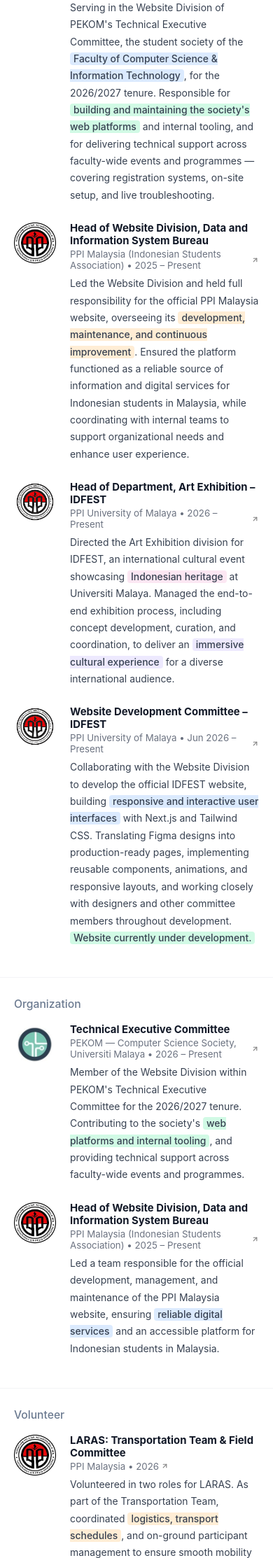
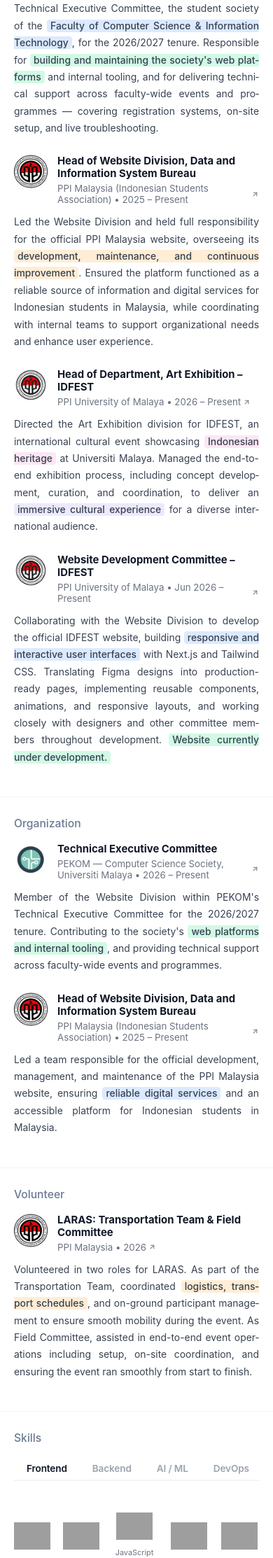
Before and after one commit to rafiarsya07/rafiarsya.com, a PHP site: page / in a window 390 px wide. Shown: the part 2228-4454 px from the top of the page at 70% size. Run offline with PHP 8.4, Linux system fonts and the light colour scheme; some libraries are stand-ins or nearby versions; grey boxes are pictures that could not be loaded.

Commit message:
checkpoint before redesign

```diff
--- a/css/site-polish.css
+++ b/css/site-polish.css
@@ -288,3 +288,110 @@ body.rf-lb-open { overflow: hidden; }
 @media (prefers-reduced-motion: reduce) {
   .rf-shot::after, .rf-file { transition: none !important; }
 }
+
+/* ============================================================
+   5. INDEX — ENTRY LAYOUT + MOBILE PROSE
+   Added Aug 2026. Scoped to .home-main so resume / course /
+   project pages keep the layout they already had.
+   ============================================================ */
+
+/* ---- 5a. Logo above the paragraph --------------------------
+
+   Before: the logo sat in a 60px column running the full height
+   of the entry, so every paragraph was locked into a narrow
+   right-hand column — worst on phones, where it left roughly
+   half the screen unusable.
+
+   Now the entry is a three-row grid:
+     row 1  logo | title
+     row 2       | organisation • dates
+     row 3  paragraph, full width from the left margin
+
+   The wrapper <div> around title/sub/desc is dissolved with
+   display:contents so those three become grid items of
+   .entry-item itself. No HTML change needed, which means the
+   inline onerror monogram fallback on each logo still works.
+   ------------------------------------------------------------ */
+
+.home-main .entry-item {
+  grid-template-columns: 60px minmax(0, 1fr);
+  grid-template-rows: auto auto auto;
+  column-gap: 20px;
+  row-gap: 2px;
+  align-items: start;
+}
+
+.home-main .entry-item > div:not(.entry-logo):not(.entry-logo-text) {
+  display: contents;
+}
+
+.home-main .entry-item > .entry-logo,
+.home-main .entry-item > .entry-logo-text {
+  grid-column: 1;
+  grid-row: 1 / span 2;
+  align-self: start;
+}
+
+.home-main .entry-item .entry-title {
+  grid-column: 2;
+  grid-row: 1;
+  align-self: start;
+}
+
+.home-main .entry-item .entry-sub {
+  grid-column: 2;
+  grid-row: 2;
+  align-self: start;
+  margin-bottom: 0;
+}
+
+.home-main .entry-item .entry-desc {
+  grid-column: 1 / -1;
+  grid-row: 3;
+  margin-top: 12px;
+}
+
+/* ---- 5b. Justified prose stays justified on phones ----------
+
+   styles.css drops the home bio to ragged-right below 900px and
+   site-polish did the same for entry paragraphs below 560px.
+   Both are reverted here for the index page only: the bio and
+   the entry paragraphs keep the flush left-and-right edge they
+   have on desktop.
+
+   hyphens:auto carries the weight — without it a justified
+   paragraph in a phone-width column opens rivers of white space.
+   The last line is never stretched.
+   ------------------------------------------------------------ */
+
+@media (max-width: 900px) {
+  .home-bio-text,
+  .home-bio-text2,
+  .home-bio-text3,
+  .home-main .entry-desc {
+    text-align: justify;
+    text-justify: inter-word;
+    text-align-last: left;
+    -webkit-hyphens: auto;
+    -ms-hyphens: auto;
+    hyphens: auto;
+    hyphenate-limit-chars: 7 3 3;
+    word-break: normal;
+    overflow-wrap: break-word;
+  }
+
+  /* Slightly smaller logo so the title beside it has room to
+     breathe on a 390px screen. */
+  .home-main .entry-item {
+    grid-template-columns: 48px minmax(0, 1fr);
+    column-gap: 14px;
+  }
+
+  .home-main .entry-logo,
+  .home-main .entry-logo-text {
+    width: 48px;
+    height: 48px;
+  }
+
+  .home-main .entry-item .entry-desc { margin-top: 10px; }
+}
--- a/index.html
+++ b/index.html
@@ -779,30 +779,32 @@ mark.hl-purple { background: #ede9fe; }
 <div class="skill-icon-item"><img alt="HTML5" decoding="async" loading="lazy" src="https://cdn.jsdelivr.net/gh/devicons/devicon/icons/html5/html5-original.svg"/><span class="skill-icon-label">HTML5</span></div>
 <div class="skill-icon-item"><img alt="CSS3" decoding="async" loading="lazy" src="https://cdn.jsdelivr.net/gh/devicons/devicon/icons/css3/css3-original.svg"/><span class="skill-icon-label">CSS3</span></div>
 <div class="skill-icon-item"><img alt="JavaScript" decoding="async" loading="lazy" src="https://cdn.jsdelivr.net/gh/devicons/devicon/icons/javascript/javascript-original.svg"/><span class="skill-icon-label">JavaScript (ES6+)</span></div>
-<div class="skill-icon-item"><img alt="TypeScript" decoding="async" loading="lazy" src="https://upload.wikimedia.org/wikipedia/commons/thumb/4/4c/Typescript_logo_2020.svg/960px-Typescript_logo_2020.svg.png"/><span class="skill-icon-label">TypeScript</span></div>
+<div class="skill-icon-item"><img alt="TypeScript" decoding="async" loading="lazy" src="https://cdn.jsdelivr.net/gh/devicons/devicon/icons/typescript/typescript-original.svg"/><span class="skill-icon-label">TypeScript</span></div>
 <div class="skill-icon-item"><img alt="React" decoding="async" loading="lazy" src="https://cdn.jsdelivr.net/gh/devicons/devicon/icons/react/react-original.svg"/><span class="skill-icon-label">React</span></div>
-<div class="skill-icon-item"><img alt="Next.js" decoding="async" loading="lazy" src="https://cdn.worldvectorlogo.com/logos/next-js.svg"/><span class="skill-icon-label">Next.js</span></div>
-<div class="skill-icon-item"><img alt="Tailwind CSS" decoding="async" loading="lazy" src="https://upload.wikimedia.org/wikipedia/commons/thumb/d/d5/Tailwind_CSS_Logo.svg/960px-Tailwind_CSS_Logo.svg.png"/><span class="skill-icon-label">Tailwind CSS</span></div>
+<div class="skill-icon-item"><img alt="Next.js" decoding="async" loading="lazy" src="https://cdn.jsdelivr.net/gh/devicons/devicon/icons/nextjs/nextjs-original.svg"/><span class="skill-icon-label">Next.js</span></div>
+<div class="skill-icon-item"><img alt="Tailwind CSS" decoding="async" loading="lazy" src="https://cdn.jsdelivr.net/gh/devicons/devicon/icons/tailwindcss/tailwindcss-original.svg"/><span class="skill-icon-label">Tailwind CSS</span></div>
 <div class="skill-icon-item"><img alt="Vite" decoding="async" loading="lazy" src="https://cdn.jsdelivr.net/gh/devicons/devicon/icons/vitejs/vitejs-original.svg"/><span class="skill-icon-label">Vite</span></div>
-<div class="skill-icon-item"><img alt="TanStack React Query" decoding="async" loading="lazy" src="https://media.theirstack.com/technology/logo/react-query/logo.png"/><span class="skill-icon-label">TanStack React Query</span></div>
+<div class="skill-icon-item"><img alt="TanStack React Query" decoding="async" loading="lazy" src="https://cdn.simpleicons.org/reactquery"/><span class="skill-icon-label">TanStack React Query</span></div>
+<div class="skill-icon-item"><img alt="Zustand" decoding="async" loading="lazy" src="https://cdn.jsdelivr.net/gh/devicons/devicon/icons/zustand/zustand-original.svg"/><span class="skill-icon-label">Zustand</span></div>
 </div>
 </div>
 <!-- Backend -->
 <div class="skill-tab-panel" data-panel="backend">
 <div class="skill-icons-grid">
 <div class="skill-icon-item"><img alt="Python" decoding="async" loading="lazy" src="https://cdn.jsdelivr.net/gh/devicons/devicon/icons/python/python-original.svg"/><span class="skill-icon-label">Python</span></div>
-<div class="skill-icon-item"><img alt="Express.js" decoding="async" loading="lazy" src="https://redberries.ae/wp-content/uploads/2023/06/express-js.png"/><span class="skill-icon-label">Express.js</span></div>
+<div class="skill-icon-item"><img alt="Express.js" decoding="async" loading="lazy" src="https://cdn.jsdelivr.net/gh/devicons/devicon/icons/express/express-original.svg"/><span class="skill-icon-label">Express.js</span></div>
 <div class="skill-icon-item"><img alt="REST APIs" decoding="async" loading="lazy" src="https://img.icons8.com/nolan/1200/api-settings.jpg"/><span class="skill-icon-label">REST APIs</span></div>
 <div class="skill-icon-item"><img alt="Java" decoding="async" loading="lazy" src="https://cdn.jsdelivr.net/gh/devicons/devicon/icons/java/java-original.svg"/><span class="skill-icon-label">Java</span></div>
-<div class="skill-icon-item"><img alt="Node.js" decoding="async" loading="lazy" src="https://encrypted-tbn0.gstatic.com/images?q=tbn:ANd9GcTvXnQDVwDj8wqp_mgvACXgDgmVwqd6rfQODQ&amp;s"/><span class="skill-icon-label">Node.js</span></div>
+<div class="skill-icon-item"><img alt="Node.js" decoding="async" loading="lazy" src="https://cdn.jsdelivr.net/gh/devicons/devicon/icons/nodejs/nodejs-original.svg"/><span class="skill-icon-label">Node.js</span></div>
 <div class="skill-icon-item"><img alt="Socket.io" decoding="async" loading="lazy" src="https://upload.wikimedia.org/wikipedia/commons/9/96/Socket-io.svg"/><span class="skill-icon-label">Socket.IO</span></div>
 <div class="skill-icon-item"><img alt="Redis" decoding="async" loading="lazy" src="https://cdn.jsdelivr.net/gh/devicons/devicon/icons/redis/redis-original.svg"/><span class="skill-icon-label">Redis</span></div>
 <div class="skill-icon-item"><img alt="FastAPI" decoding="async" loading="lazy" src="https://cdn.jsdelivr.net/gh/devicons/devicon/icons/fastapi/fastapi-original.svg"/><span class="skill-icon-label">FastAPI</span></div>
-<div class="skill-icon-item"><img alt="Sequelize ORM" decoding="async" loading="lazy" src="https://encrypted-tbn0.gstatic.com/images?q=tbn:ANd9GcTbaa90od4jPrZxQ_Rbo721GYTiR3ESbwZinQ&amp;s"/><span class="skill-icon-label">Sequelize ORM</span></div>
-<div class="skill-icon-item"><img alt="PostgreSQL" decoding="async" loading="lazy" src="https://upload.wikimedia.org/wikipedia/commons/thumb/2/29/Postgresql_elephant.svg/1280px-Postgresql_elephant.svg.png"/><span class="skill-icon-label">PostgreSQL</span></div>
-<div class="skill-icon-item"><img alt="MySQL" decoding="async" loading="lazy" src="https://cdn-icons-png.flaticon.com/512/5968/5968313.png"/><span class="skill-icon-label">MySQL</span></div>
+<div class="skill-icon-item"><img alt="Sequelize ORM" decoding="async" loading="lazy" src="https://cdn.jsdelivr.net/gh/devicons/devicon/icons/sequelize/sequelize-original.svg"/><span class="skill-icon-label">Sequelize ORM</span></div>
+<div class="skill-icon-item"><img alt="PostgreSQL" decoding="async" loading="lazy" src="https://cdn.jsdelivr.net/gh/devicons/devicon/icons/postgresql/postgresql-original.svg"/><span class="skill-icon-label">PostgreSQL</span></div>
+<div class="skill-icon-item"><img alt="MySQL" decoding="async" loading="lazy" src="https://cdn.jsdelivr.net/gh/devicons/devicon/icons/mysql/mysql-original.svg"/><span class="skill-icon-label">MySQL</span></div>
 <div class="skill-icon-item"><img alt="JWT" decoding="async" loading="lazy" src="https://cdn.simpleicons.org/jsonwebtokens"/><span class="skill-icon-label">JWT</span></div>
 <div class="skill-icon-item"><img alt="Nodemailer" decoding="async" loading="lazy" src="https://cdn.jsdelivr.net/gh/selfhst/icons/svg/nodemailer.svg"/><span class="skill-icon-label">Nodemailer</span></div>
+<div class="skill-icon-item"><img alt="SQLite" decoding="async" loading="lazy" src="https://cdn.jsdelivr.net/gh/devicons/devicon/icons/sqlite/sqlite-original.svg"/><span class="skill-icon-label">SQLite</span></div>
 </div>
 </div>
 <!-- AI / ML -->
```
Also changed, not shown: other parts of index.html (+19 -13 lines).
